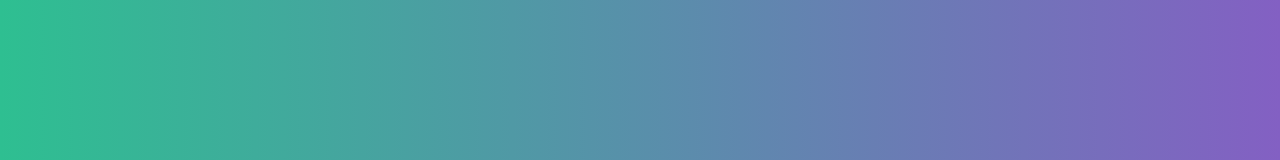
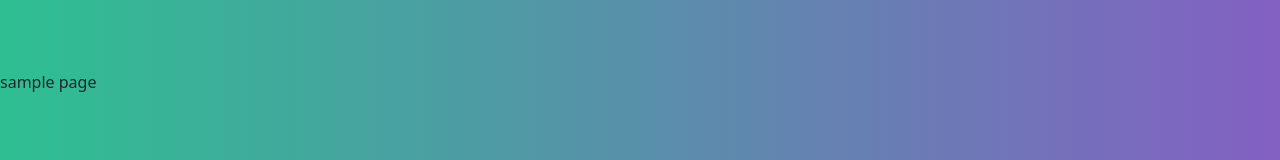
Before and after one commit to amoghyermalkar123/HomeFlixUI, a React (Create React App) app: page /createRoom in a window 1280 px wide. Shown: the part 318-478 px from the top of the page. Built offline with nearby package versions, Linux system fonts and the light colour scheme; a web font is replaced by a local one.

Commit message:
first develop commit

```diff
--- a/src/App.js
+++ b/src/App.js
@@ -10,6 +10,7 @@ import VideoPlayer from "./pages/VideoPlayer";
 import SampleImg from "./assets/avatar.png";
 import SampleImg2 from "./assets/avatar2.jpg";
 import SampleImg3 from "./assets/avatar3.jpg";
+import Sample from './pages/Sample';
 
 function App() {
     return (
@@ -132,6 +133,9 @@ function App() {
                         </div>
                     </Route>
 
+                    <Route path="/createRoom">
+                                        <Sample/>
+                    </Route>
                 </div>
 
             </div>
--- /dev/null
+++ b/src/pages/Sample.js
@@ -0,0 +1,11 @@
+import React from 'react'
+
+function Sample() {
+    return (
+        <div>
+            sample page
+        </div>
+    )
+}
+
+export default Sample
--- a/src/pages/VideoPlayer.js
+++ b/src/pages/VideoPlayer.js
@@ -2,7 +2,7 @@ import React from "react";
 import ReactHlsPlayer from 'react-hls-player';
 
 function VideoPlayer() {
-    const source = 'http://localhost:3000/media/1/stream/';
+    const source = 'http://localhost:4000/media/1/stream/';
 
     return (
         <div>
```
